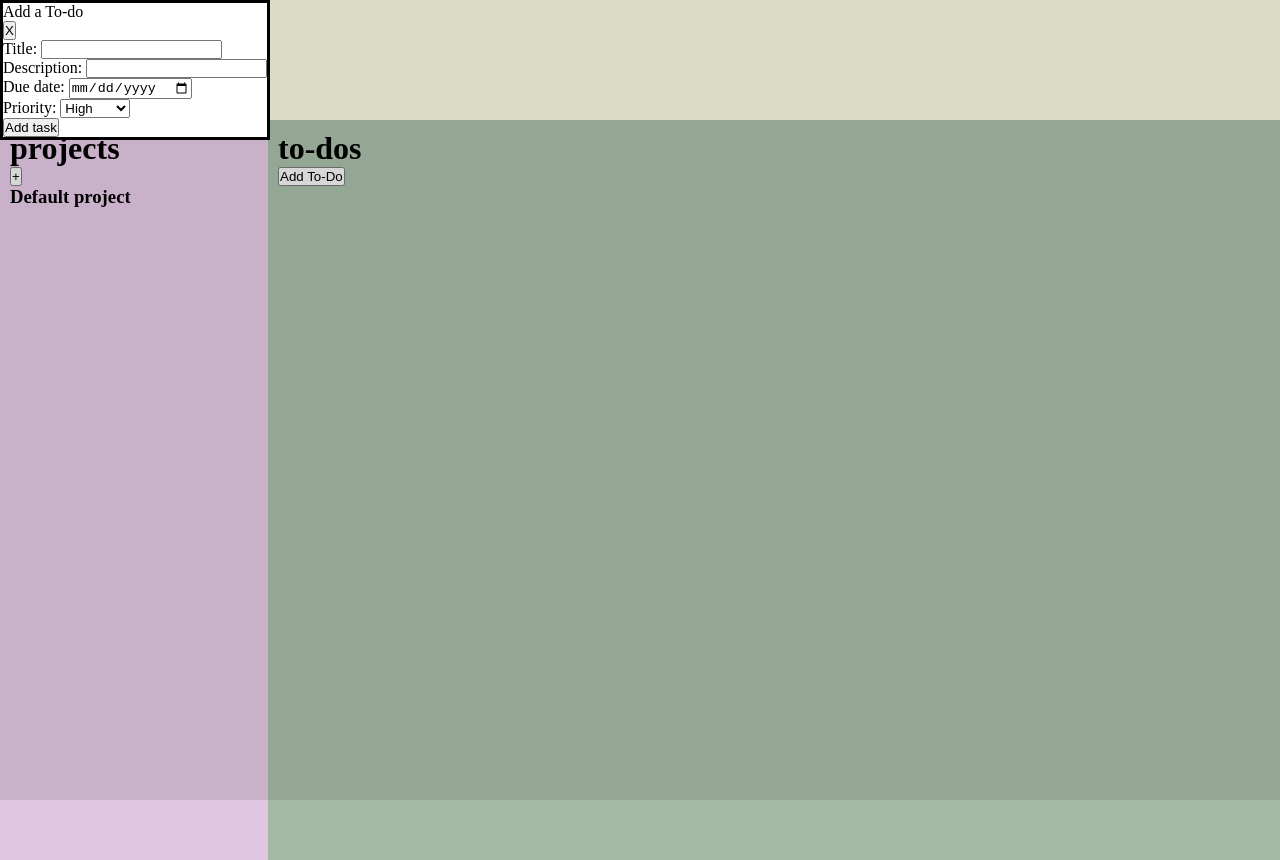
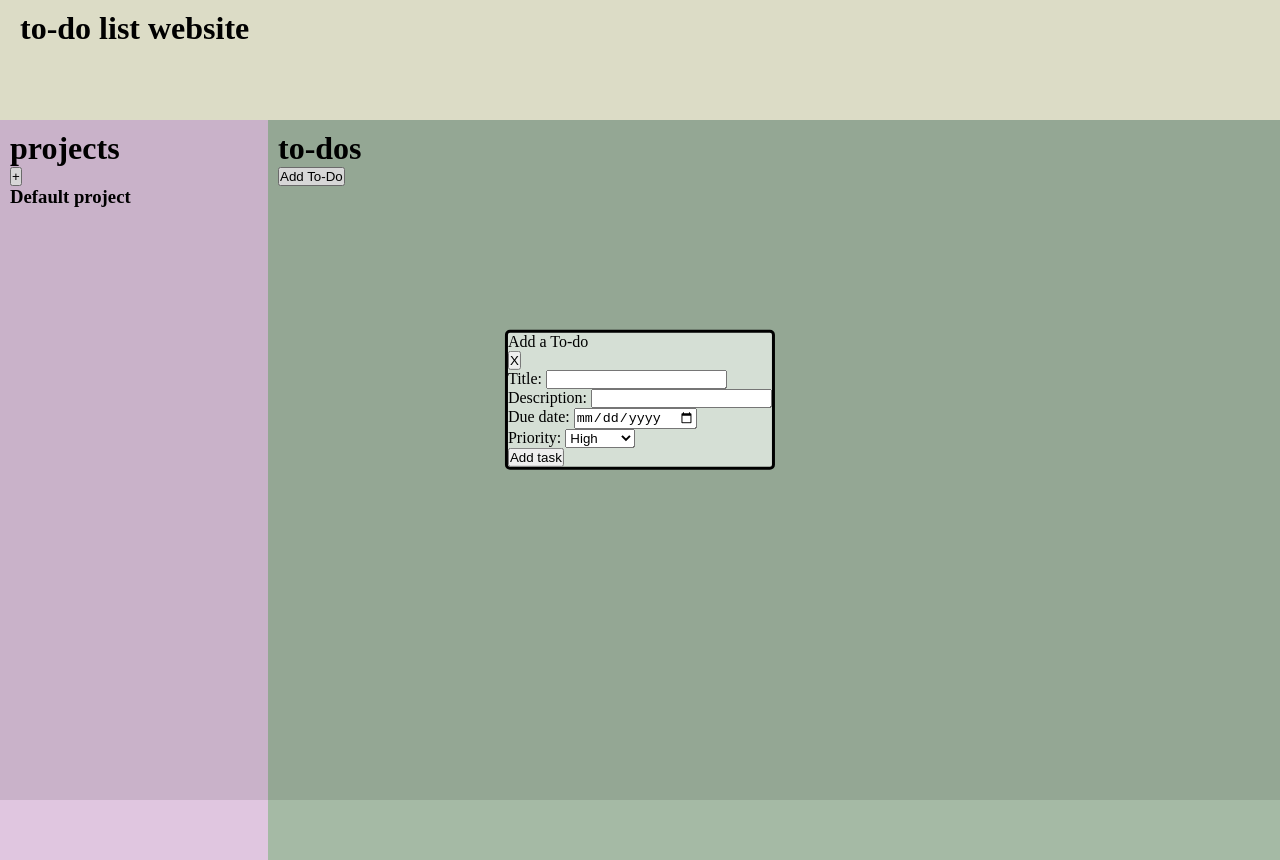
Before and after one commit to waitegeoff2/todo-list-two, a website built with webpack: page src/template.html in a window 1280 px wide. Both pictures are taken after a click on the button "Add To-Do". Built offline with nearby package versions, Linux system fonts and the light colour scheme.

Commit message:
Add styling and center modal

```diff
--- a/src/styles.css
+++ b/src/styles.css
@@ -73,3 +73,13 @@ body {
 .selectedSidebarItem {
     background-color: rgb(227, 160, 227);
 }
+
+dialog {
+    background: rgb(213, 223, 213);
+    position: absolute;
+    float: left;
+    left: 50%;
+    top: 50%;
+    transform: translate(-50%, -50%);
+    border-radius: 5px;
+}
```
